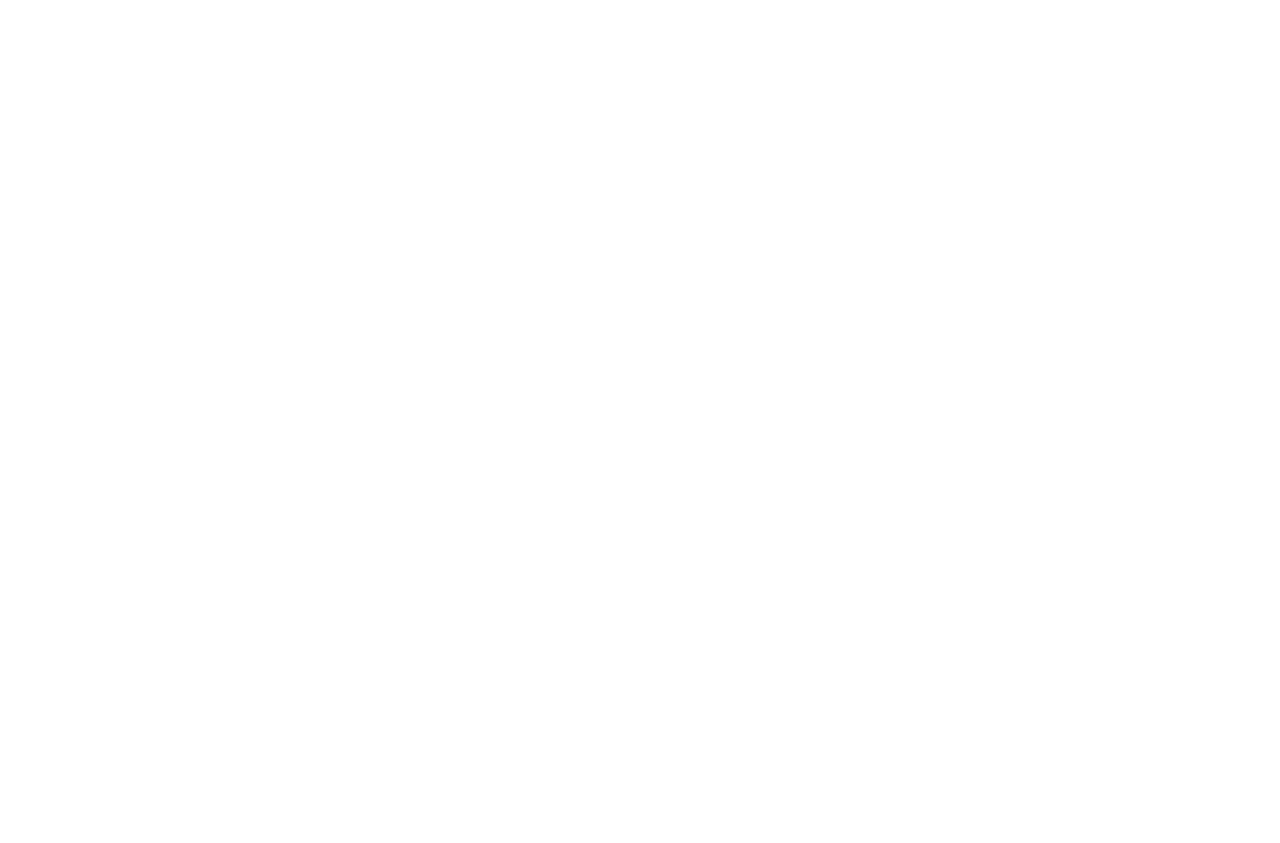
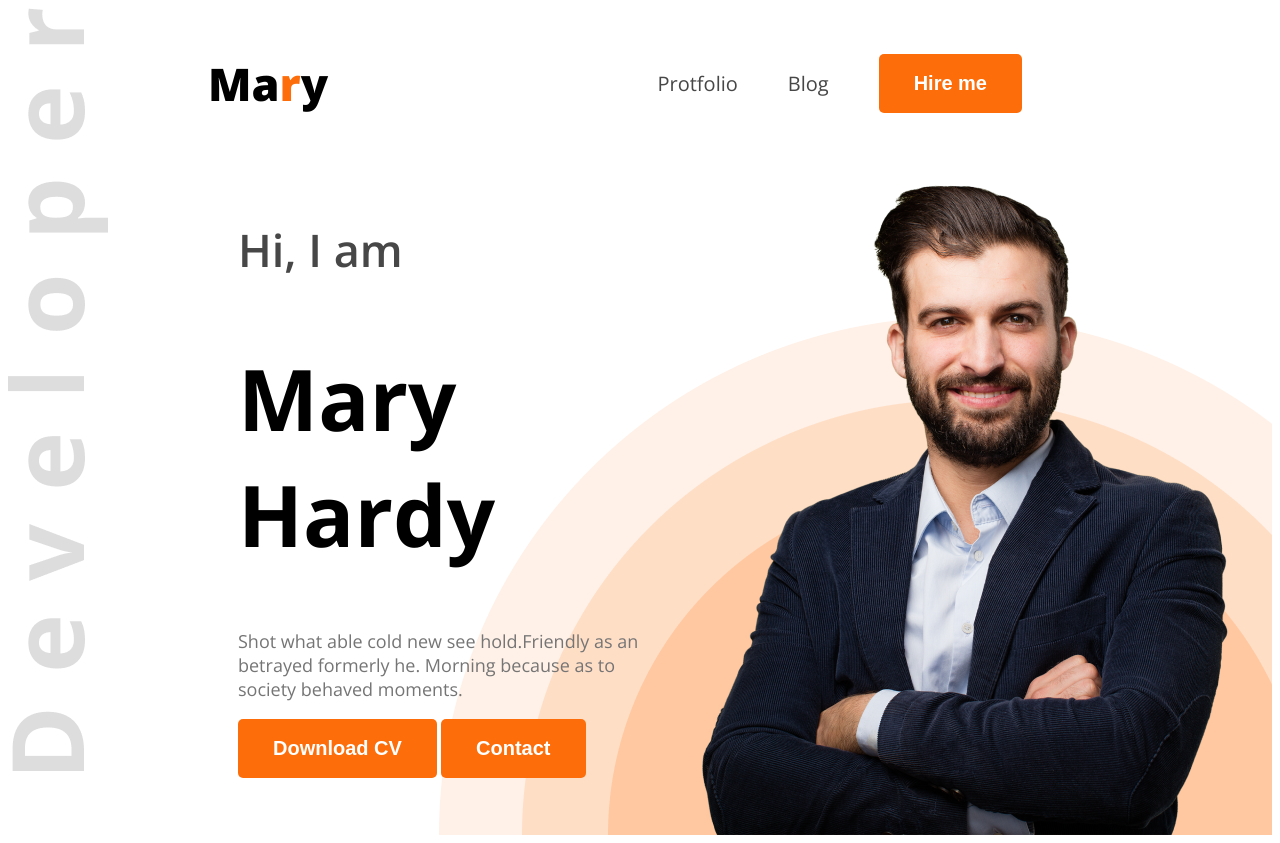
Before and after one commit to niloy-rahman-always/web-dev-protfolio, a plain HTML site: page index.html in a window 1280 px wide. Before the commit the page ends 800 px from the top, so only its background shows below. Drawn offline with nearby package versions, Linux system fonts and the light colour scheme.

Commit message:
added a benner section

```diff
--- a/index.html
+++ b/index.html
@@ -5,11 +5,38 @@
   <meta charset="UTF-8">
   <meta name="viewport" content="width=device-width, initial-scale=1.0">
   <title>Web Developer | Protfolio</title>
+  <link rel="preconnect" href="https://fonts.googleapis.com">
+  <link rel="preconnect" href="https://fonts.gstatic.com" crossorigin>
+  <link href="https://fonts.googleapis.com/css2?family=Open+Sans:ital,wght@0,300..800;1,300..800&display=swap"
+    rel="stylesheet">
+  <link rel="stylesheet" href="style/style.css">
 </head>
 
-<body>
-  <header>
+<body class="open-sans-normal">
+  <header class="header">
+    <nav>
+      <h3 class="nav-title">Ma<span class="text-primary">r</span>y</h3>
+      <ul>
+        <li><a href="" class="dark-2">Protfolio</a></li>
+        <li><a href="" class="dark-2">Blog</a></li>
+        <li><a href=""><Button class="btn-primary">Hire me</Button></a></li>
+      </ul>
+    </nav>
+    <div class="banner">
+      <div class="banner-content">
+        <h4 class="banner-welcome dark-2">Hi, I am</h4>
+        <h1 class="banner-title">Mary Hardy</h1>
+        <p class="banner-description dark-3">Shot what able cold new see hold.Friendly as an betrayed formerly he.
+          Morning
+          because as to society
+          behaved moments.</p>
+        <button class="btn-primary">Download CV</button>
+        <button class="btn-primary">Contact</button>
 
+
+      </div>
+      <img class="banner-profile" src="images/hardy.png" alt="">
+    </div>
   </header>
   <main>
 
--- /dev/null
+++ b/style/style.css
@@ -0,0 +1,77 @@
+.open-sans-normal {
+  font-family: "Open Sans", sans-serif;
+  font-optical-sizing: auto;
+  /* font-weight: normal; */
+  font-style: normal;
+  font-variation-settings:
+    "wdth" 100;
+}
+.header {
+  background-image: url('../images/developer.png'), url('../images/header_bg.png');
+  background-repeat: no-repeat;
+  background-position: top left,bottom right;
+}
+nav {
+  display: flex;
+  align-items: center;
+  justify-content: space-between;
+  margin: 0px 200px;
+}
+nav ul {
+  display: flex;
+  align-items: center;
+}
+.text-primary {
+  color: #FD6E0A;
+}
+.dark-2 {
+  color: #474747;
+}
+.dark-3 {
+  color: #757575;
+}
+.nav-title{
+  font-weight: 800;
+  font-size: 45px;
+}
+nav ul li {
+  list-style: none;
+  margin-right: 50px;
+}
+nav ul li a {
+  text-decoration: none;
+  font-size: 20px;
+}
+.btn-primary {
+background-color: #FD6E0A;
+border-radius: 5px;
+color: #FFFFFF;
+border: none;
+padding: 18px 35px;
+font-size: 20px;
+font-weight: bold;
+}
+/* banner */
+.banner-content {
+  max-width: 586px;
+}
+.banner {
+  display: flex;
+  justify-content: space-between;
+  margin: 0 35px 0 230px;
+}
+.banner-welcome {
+  font-size: 45px;
+  font-weight: 600;
+}
+.banner-title {
+  font-weight: bold;
+  font-size: 85px;
+}
+.banner-description {
+  font-size: 18px;
+}
+.banner-profile {
+  width: 584px;
+  height: 676px;
+}
```
